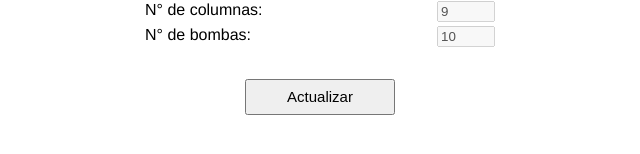
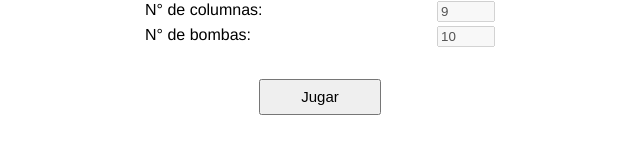
Before and after one commit to falcone-gk/Vue3-Minesweeper, a Vue app: page / in a window 1280 px wide. Shown: the part 204-358 px from the top of the page, without its empty margins (320-960 px from the left). Built offline with nearby package versions, Linux system fonts and the light colour scheme; a web font is replaced by a local one.

Commit message:
Give min value to form inputs and changing button value

```diff
--- a/src/components/FormApp.vue
+++ b/src/components/FormApp.vue
@@ -28,7 +28,7 @@
         v-model:digit="currentSettings.bombs"
         :isDisabled="isDisabled()" />
       </div>
-      <PageButton value="Actualizar" :event="goToGame" />
+      <PageButton value="Jugar" :event="goToGame" />
     </form>
   </div>
 </template>
--- a/src/components/elements/FormGroup.vue
+++ b/src/components/elements/FormGroup.vue
@@ -4,6 +4,7 @@
     <input
     class="form-control"
     type="number"
+    min="1"
     :name="props.name"
     :value="digit"
     @input="handleChange"
```
